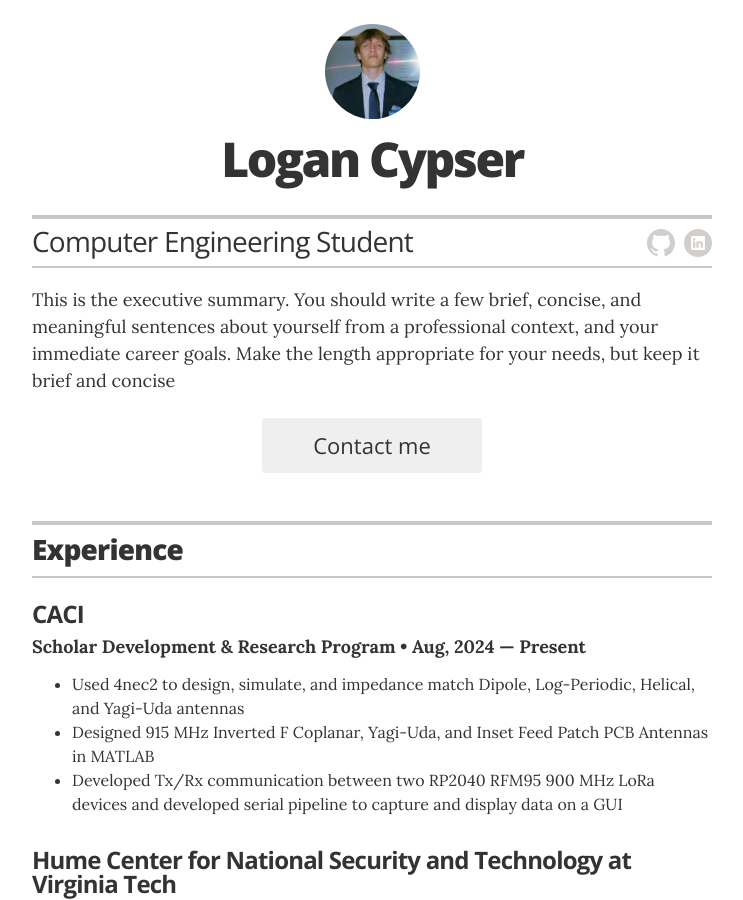
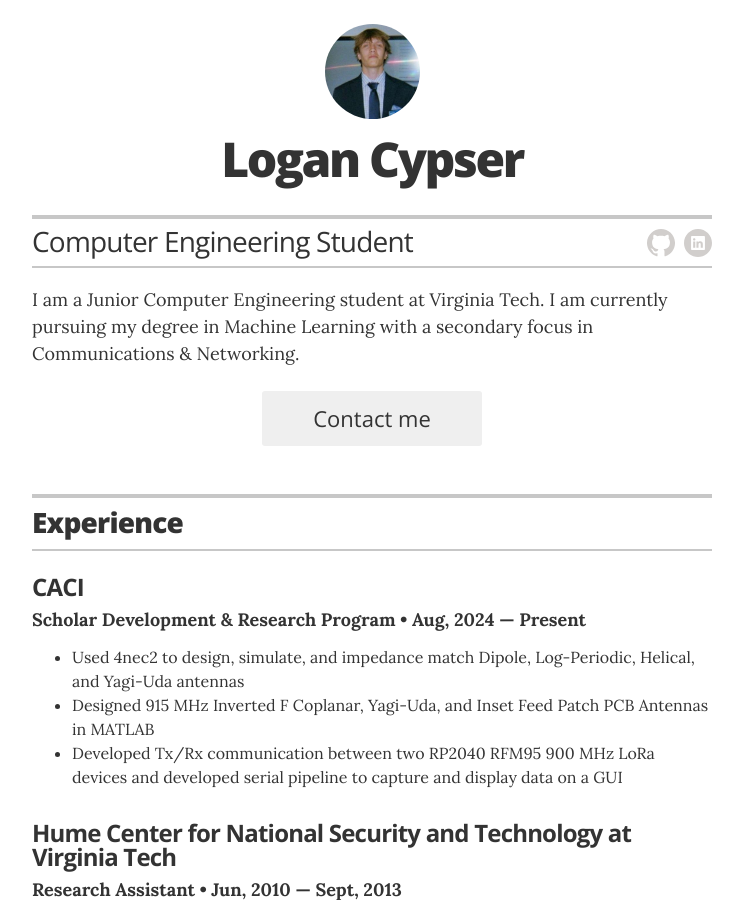
Before and after one commit to LoganCyp/LoganCyp.github.io, a Jekyll site: the page built from index.html, in a window 1280 px wide and 900 px high. Shown: the whole window, without its empty margins (268-1011 px from the left). Built offline with Jekyll 4.4.1, drawn with Linux system fonts in a browser that asks for light colours.

Commit message:
Updated exec summary

```diff
--- a/_config.yml
+++ b/_config.yml
@@ -23,7 +23,7 @@ resume_contact_address:         "5049 Watts Passage, Charlottesville, VA"
 resume_header_contact_info:     "5049 Watts Passage, Charlottesville, VA • (434) 996-2069 • lcypser@vt.edu"
 display_header_contact_info:    "false"
 
-resume_header_intro: "<p>This is the executive summary. You should write a few brief, concise, and meaningful sentences about yourself from a professional context, and your immediate career goals. Make the length appropriate for your needs, but keep it brief and concise</p>"
+resume_header_intro: "<p>I am a Junior Computer Engineering student at Virginia Tech. I am currently pursuing my degree in Machine Learning with a secondary focus in Communications & Networking.</p>"
 
 # use "yes" to display the email contact button,
 # "no" to display an "I'm not looking for work" message,
```
